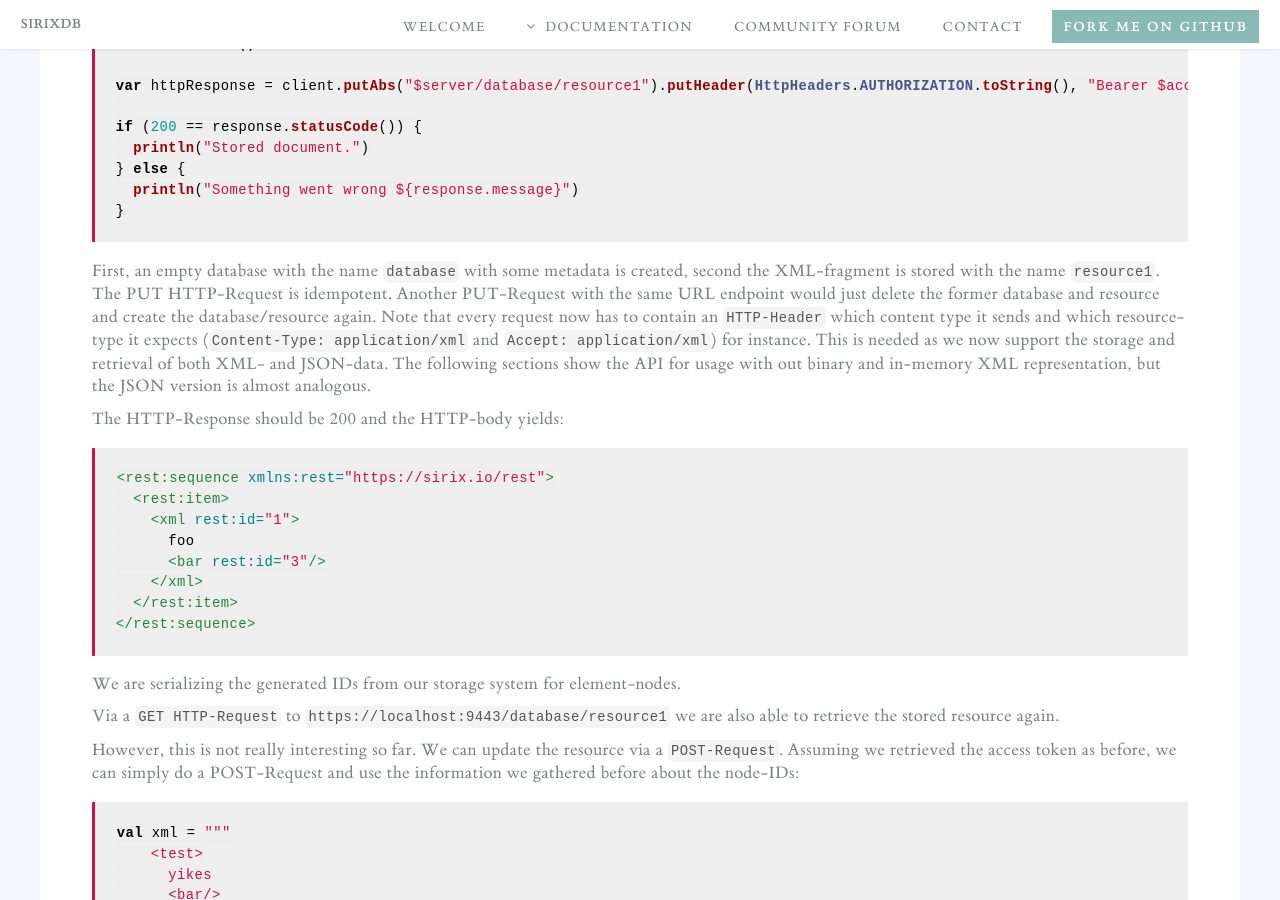
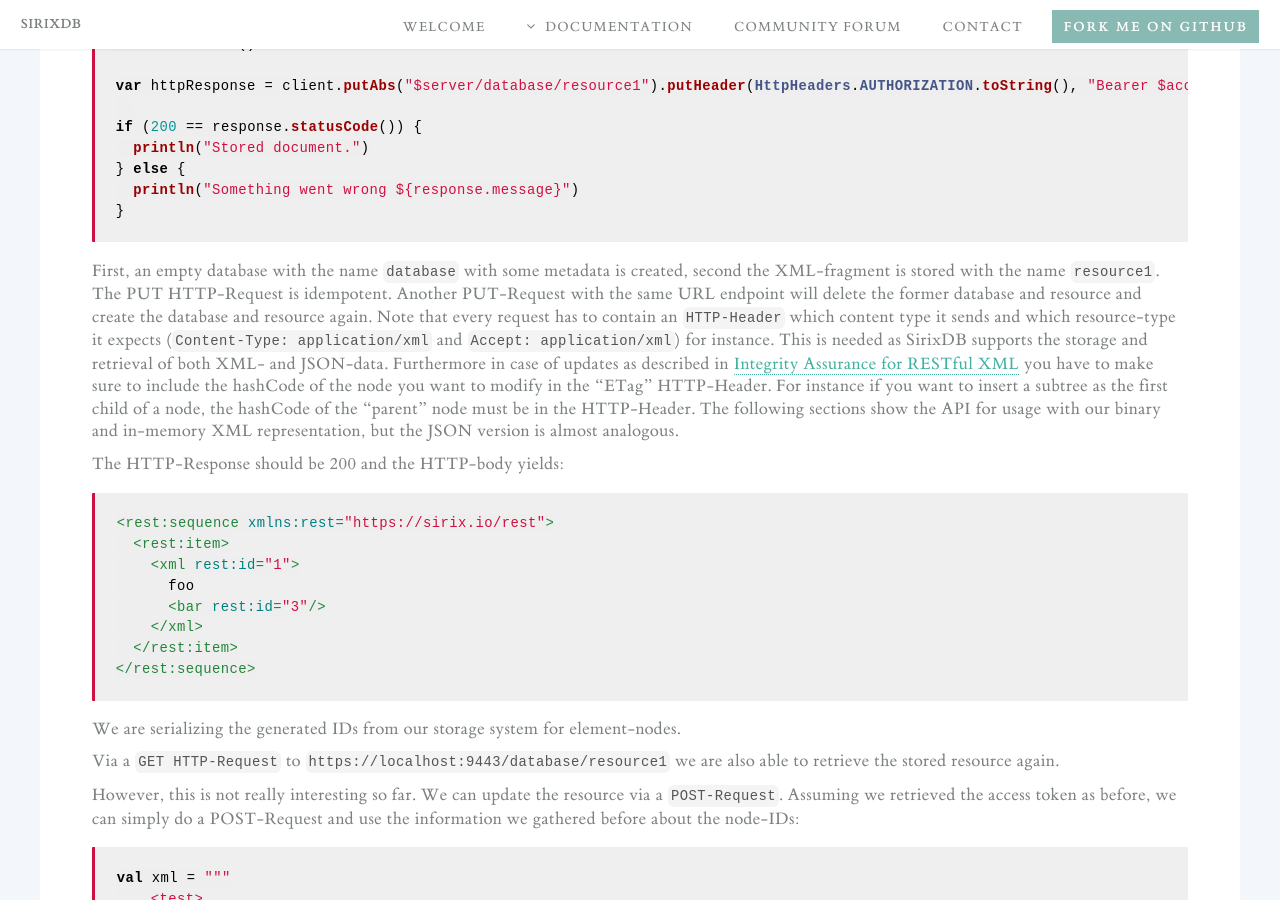
Before and after one commit to sirixdb/sirixdb.github.io, a Jekyll site: the page built from rest-api.md, in a window 1280 px wide and 900 px high, scrolled down 1541 px. Built offline with Jekyll 4.4.1, drawn with Linux system fonts in a browser that asks for light colours.

Commit message:
Update rest-api.md

````diff
--- a/rest-api.md
+++ b/rest-api.md
@@ -60,7 +60,7 @@ if (200 == response.statusCode()) {
   println("Something went wrong ${response.message}")
 }
 ```
-First, an empty database with the name `database` with some metadata is created, second the XML-fragment is stored with the name `resource1`. The PUT HTTP-Request is idempotent. Another PUT-Request with the same URL endpoint would just delete the former database and resource and create the database/resource again. Note that every request now has to contain an `HTTP-Header` which content type it sends and which resource-type it expects (`Content-Type: application/xml` and `Accept: application/xml`) for instance. This is needed as we now support the storage and retrieval of both XML- and JSON-data. The following sections show the API for usage with out binary and in-memory XML representation, but the JSON version is almost analogous.
+First, an empty database with the name `database` with some metadata is created, second the XML-fragment is stored with the name `resource1`. The PUT HTTP-Request is idempotent. Another PUT-Request with the same URL endpoint will delete the former database and resource and create the database and resource again. Note that every request has to contain an `HTTP-Header` which content type it sends and which resource-type it expects (`Content-Type: application/xml` and `Accept: application/xml`) for instance. This is needed as SirixDB supports the storage and retrieval of both XML- and JSON-data. Furthermore in case of updates as described in [Integrity Assurance for RESTful XML](http://nbn-resolving.de/urn:nbn:de:bsz:352-opus-123507) you have to make sure to include the hashCode of the node you want to modify in the "ETag" HTTP-Header. For instance if you want to insert a subtree as the first child of a node, the hashCode of the "parent" node must be in the HTTP-Header. The following sections show the API for usage with our binary and in-memory XML representation, but the JSON version is almost analogous.
 
 The HTTP-Response should be 200 and the HTTP-body yields:
 
````
